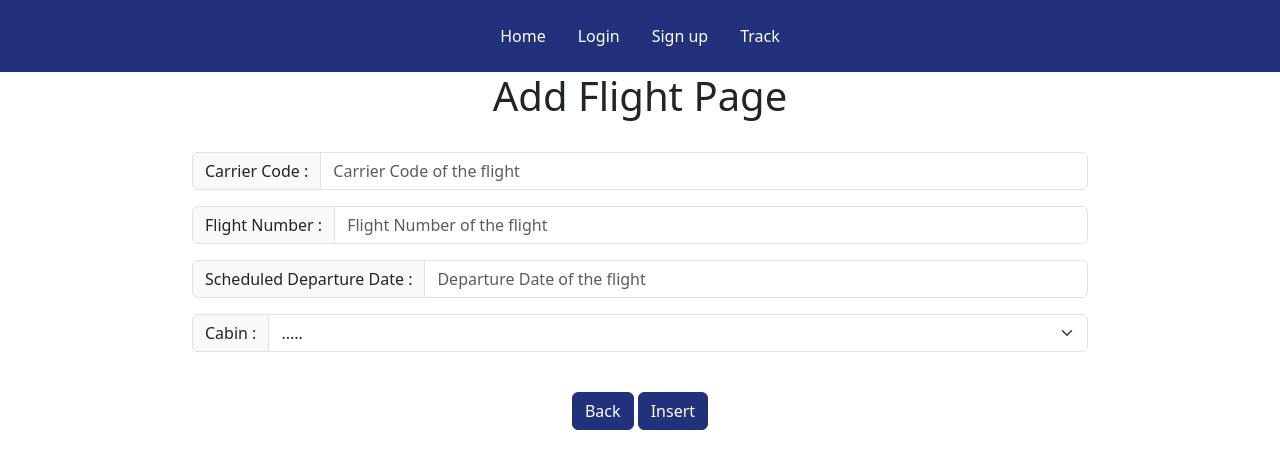
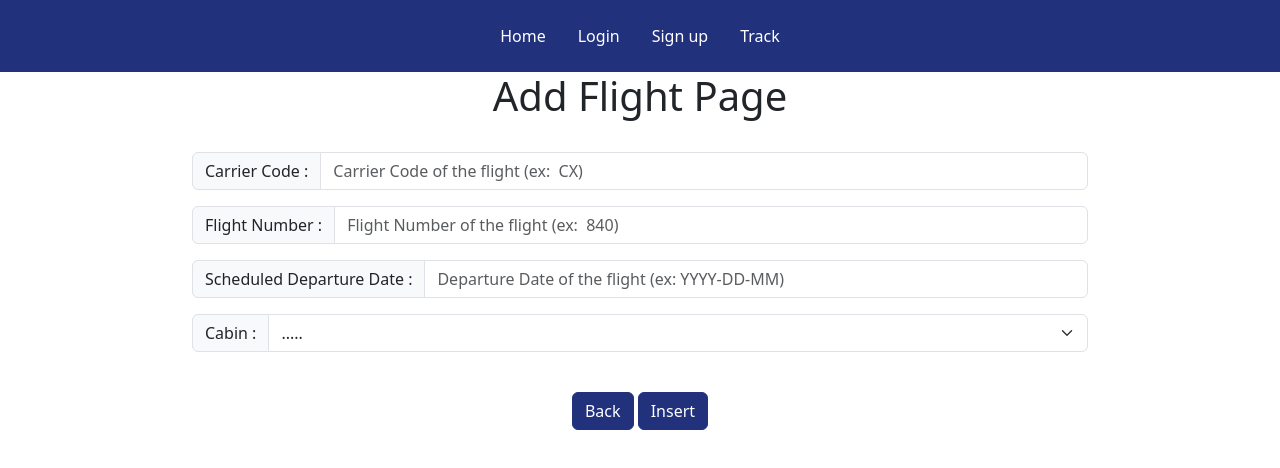
Before and after one commit to shellyh0626/TicketWingmanFront, a React (Create React App) app: page /newFlights in a window 1280 px wide. Shown: the top 468 px of the page. Built offline with nearby package versions, Linux system fonts and the light colour scheme; no server answers.

Commit message:
added placeholder to userflight to make it more easier to understand

```diff
--- a/src/components/InsertUserFlight.jsx
+++ b/src/components/InsertUserFlight.jsx
@@ -37,7 +37,7 @@ function InsertUserFlight() {
               class="inputcontents"
               id="carrierCode"
               type="text"
-              placeholder="Carrier Code of the flight"
+              placeholder="Carrier Code of the flight (ex:  CX)"
               required
             />
           </InputGroup>
@@ -47,7 +47,7 @@ function InsertUserFlight() {
               class="inputcontents"
               id="flightNumber"
               type="text"
-              placeholder="Flight Number of the flight"
+              placeholder="Flight Number of the flight (ex:  840)"
               required
             />
           </InputGroup>
@@ -57,7 +57,7 @@ function InsertUserFlight() {
               class="inputcontents"
               id="departureDate"
               type="text"
-              placeholder="Departure Date of the flight"
+              placeholder="Departure Date of the flight (ex: YYYY-DD-MM) "
               required
             />
           </InputGroup>
```
